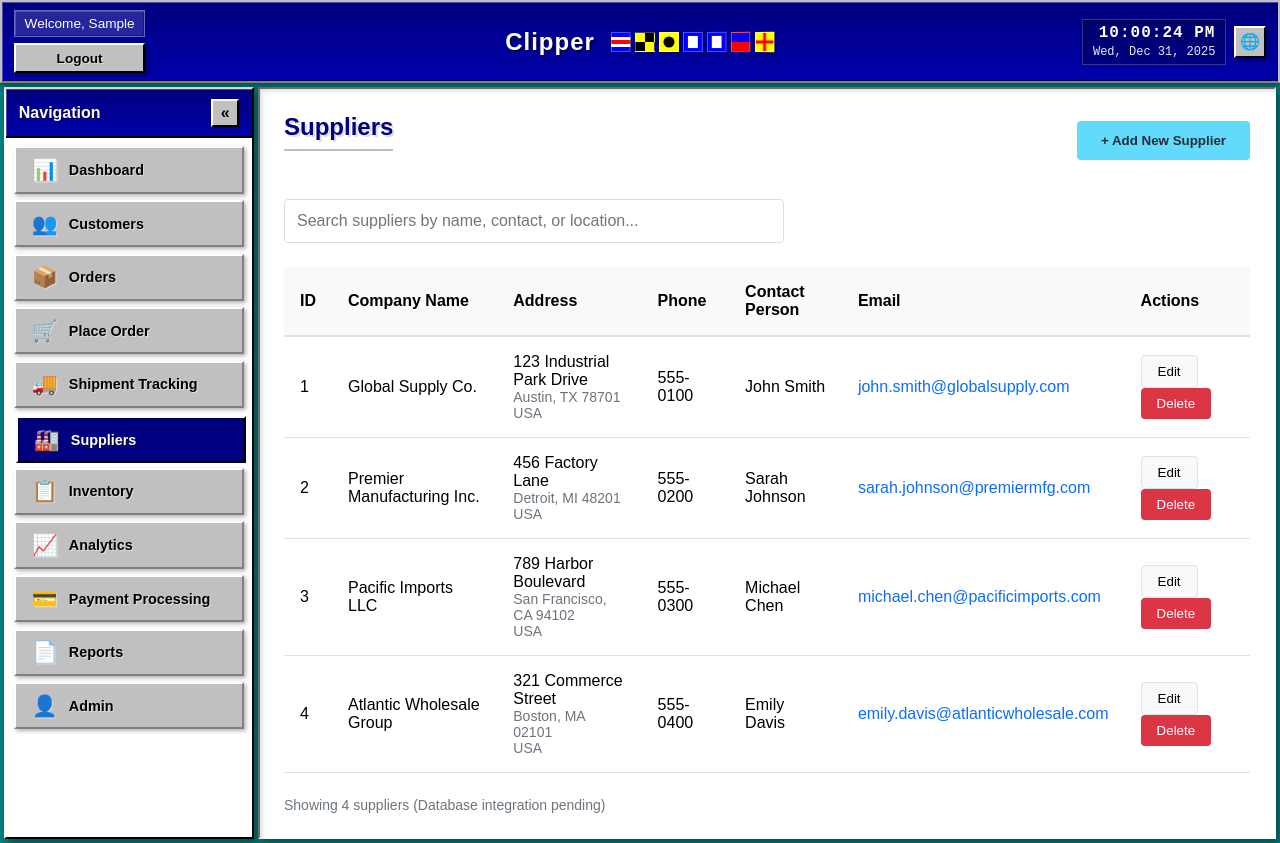
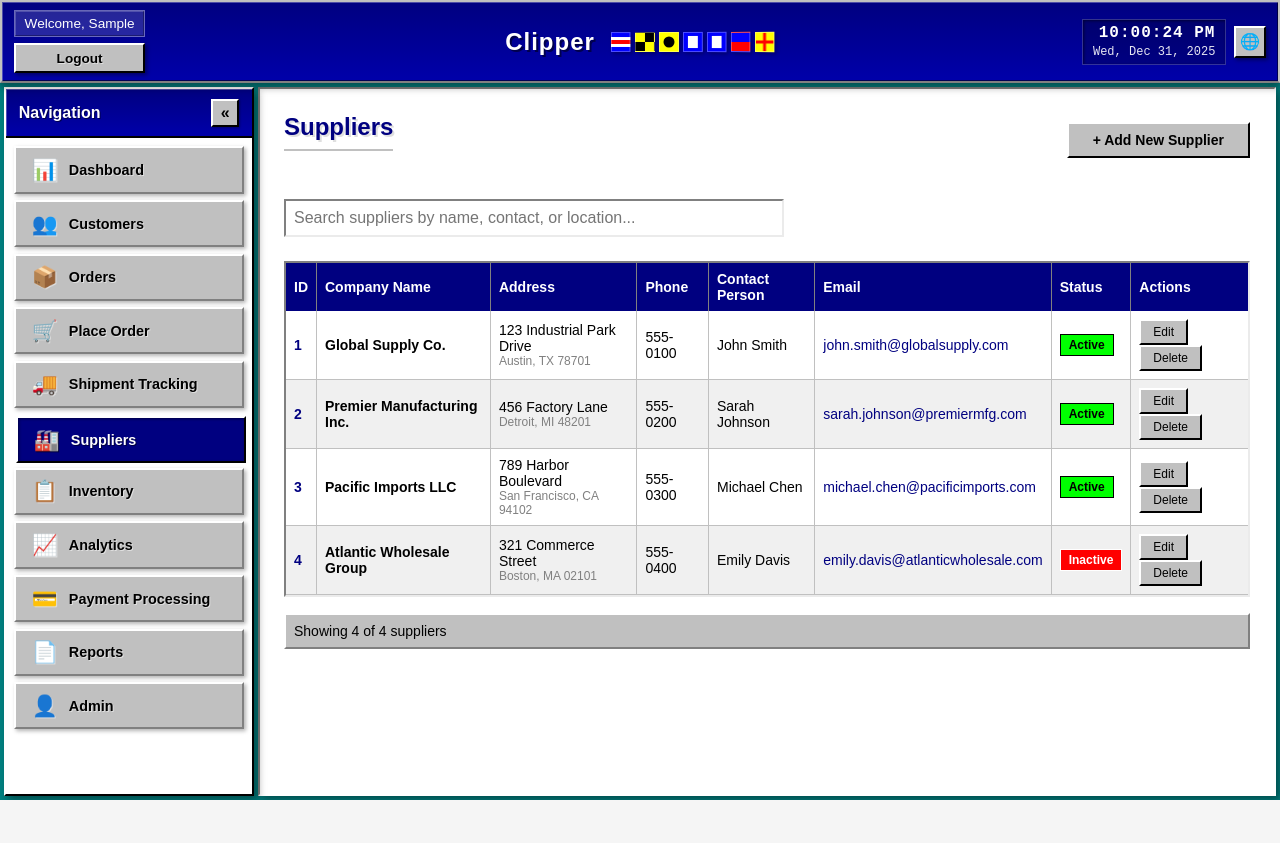
Before and after one commit to JackSawyerWATX/Clipper2.0, a React (Vite) app: page /suppliers in a window 1280 px wide. Both pictures are taken after typing "Sample", "Sample123" into the empty fields and a click on the button "Sign In". After the commit the page ends 800 px from the top, so only its background shows below. Built offline with nearby package versions, Linux system fonts and the light colour scheme.

Commit message:
updted the design for the Supplier page.

```diff
--- a/src/pages/Suppliers.jsx
+++ b/src/pages/Suppliers.jsx
@@ -1,7 +1,6 @@
 import React, { useState } from 'react'
 
 function Suppliers() {
-  // Mock data - will be replaced with database data later
   const [suppliers] = useState([
     {
       id: 1,
@@ -13,7 +12,8 @@ function Suppliers() {
       country: 'USA',
       phone: '555-0100',
       contactPerson: 'John Smith',
-      email: 'john.smith@globalsupply.com'
+      email: 'john.smith@globalsupply.com',
+      status: 'Active'
     },
     {
       id: 2,
@@ -25,7 +25,8 @@ function Suppliers() {
       country: 'USA',
       phone: '555-0200',
       contactPerson: 'Sarah Johnson',
-      email: 'sarah.johnson@premiermfg.com'
+      email: 'sarah.johnson@premiermfg.com',
+      status: 'Active'
     },
     {
       id: 3,
@@ -37,7 +38,8 @@ function Suppliers() {
       country: 'USA',
       phone: '555-0300',
       contactPerson: 'Michael Chen',
-      email: 'michael.chen@pacificimports.com'
+      email: 'michael.chen@pacificimports.com',
+      status: 'Active'
     },
     {
       id: 4,
@@ -49,23 +51,54 @@ function Suppliers() {
       country: 'USA',
       phone: '555-0400',
       contactPerson: 'Emily Davis',
-      email: 'emily.davis@atlanticwholesale.com'
+      email: 'emily.davis@atlanticwholesale.com',
+      status: 'Inactive'
     },
   ])
+
+  const [searchTerm, setSearchTerm] = useState('')
+
+  const filteredSuppliers = suppliers.filter(supplier => {
+    if (!searchTerm) return true
+    const term = searchTerm.toLowerCase()
+    return (
+      supplier.companyName?.toLowerCase().includes(term) ||
+      supplier.contactPerson?.toLowerCase().includes(term) ||
+      supplier.city?.toLowerCase().includes(term) ||
+      supplier.state?.toLowerCase().includes(term) ||
+      supplier.email?.toLowerCase().includes(term)
+    )
+  })
+
+  const getStatusColors = (status) => {
+    switch(status) {
+      case 'Active':
+        return { bg: '#00ff00', text: '#000000' }
+      case 'Inactive':
+        return { bg: '#ff0000', text: '#ffffff' }
+      default:
+        return { bg: '#ffff00', text: '#000000' }
+    }
+  }
 
   return (
     <div className="page">
       <div style={{ display: 'flex', justifyContent: 'space-between', alignItems: 'center', marginBottom: '2rem' }}>
         <h1>Suppliers</h1>
-        <button style={{
-          padding: '0.75rem 1.5rem',
-          background: '#61dafb',
-          border: 'none',
-          borderRadius: '4px',
+        <button
+          onMouseDown={(e) => e.target.style.borderColor = '#000000 #ffffff #ffffff #000000'}
+          onMouseUp={(e) => e.target.style.borderColor = '#ffffff #000000 #000000 #ffffff'}
+          style={{
+            padding: '0.5rem 1.5rem',
+            background: '#c0c0c0',
+            border: '2px solid',
+            borderColor: '#ffffff #000000 #000000 #ffffff',
             cursor: 'pointer',
             fontWeight: 'bold',
-          color: '#282c34'
-        }}>
+            fontFamily: 'MS Sans Serif, sans-serif',
+            fontSize: '0.875rem'
+          }}
+        >
           + Add New Supplier
         </button>
       </div>
@@ -74,89 +107,169 @@ function Suppliers() {
         <input
           type="text"
           placeholder="Search suppliers by name, contact, or location..."
+          value={searchTerm}
+          onChange={(e) => setSearchTerm(e.target.value)}
           style={{
-            padding: '0.75rem',
+            padding: '0.5rem',
             width: '100%',
             maxWidth: '500px',
-            border: '1px solid #ddd',
-            borderRadius: '4px',
-            fontSize: '1rem'
+            border: '2px solid',
+            borderColor: '#808080 #ebebeb #ebebeb #808080',
+            fontSize: '1rem',
+            fontFamily: 'MS Sans Serif, sans-serif'
           }}
         />
       </div>
 
-      <div style={{ overflowX: 'auto' }}>
+      <div style={{
+        overflowX: 'auto',
+        border: '2px solid',
+        borderColor: '#808080 #ebebeb #ebebeb #808080',
+        background: 'white'
+      }}>
         <table style={{
           width: '100%',
           borderCollapse: 'collapse',
           background: 'white',
-          boxShadow: '0 1px 3px rgba(0,0,0,0.1)'
+          fontFamily: 'MS Sans Serif, sans-serif',
+          fontSize: '0.875rem'
         }}>
           <thead>
-            <tr style={{ background: '#f8f9fa', borderBottom: '2px solid #dee2e6' }}>
-              <th style={{ padding: '1rem', textAlign: 'left', fontWeight: '600' }}>ID</th>
-              <th style={{ padding: '1rem', textAlign: 'left', fontWeight: '600' }}>Company Name</th>
-              <th style={{ padding: '1rem', textAlign: 'left', fontWeight: '600' }}>Address</th>
-              <th style={{ padding: '1rem', textAlign: 'left', fontWeight: '600' }}>Phone</th>
-              <th style={{ padding: '1rem', textAlign: 'left', fontWeight: '600' }}>Contact Person</th>
-              <th style={{ padding: '1rem', textAlign: 'left', fontWeight: '600' }}>Email</th>
-              <th style={{ padding: '1rem', textAlign: 'left', fontWeight: '600' }}>Actions</th>
+            <tr style={{
+              background: '#000080',
+              color: 'white'
+            }}>
+              <th style={{ padding: '0.5rem', textAlign: 'left', fontWeight: 'bold', borderRight: '1px solid #808080' }}>ID</th>
+              <th style={{ padding: '0.5rem', textAlign: 'left', fontWeight: 'bold', borderRight: '1px solid #808080' }}>Company Name</th>
+              <th style={{ padding: '0.5rem', textAlign: 'left', fontWeight: 'bold', borderRight: '1px solid #808080' }}>Address</th>
+              <th style={{ padding: '0.5rem', textAlign: 'left', fontWeight: 'bold', borderRight: '1px solid #808080' }}>Phone</th>
+              <th style={{ padding: '0.5rem', textAlign: 'left', fontWeight: 'bold', borderRight: '1px solid #808080' }}>Contact Person</th>
+              <th style={{ padding: '0.5rem', textAlign: 'left', fontWeight: 'bold', borderRight: '1px solid #808080' }}>Email</th>
+              <th style={{ padding: '0.5rem', textAlign: 'left', fontWeight: 'bold', borderRight: '1px solid #808080' }}>Status</th>
+              <th style={{ padding: '0.5rem', textAlign: 'left', fontWeight: 'bold' }}>Actions</th>
             </tr>
           </thead>
           <tbody>
-            {suppliers.map((supplier) => (
-              <tr key={supplier.id} style={{ borderBottom: '1px solid #dee2e6' }}>
-                <td style={{ padding: '1rem' }}>{supplier.id}</td>
-                <td style={{ padding: '1rem', fontWeight: '500' }}>{supplier.companyName}</td>
-                <td style={{ padding: '1rem' }}>
+            {filteredSuppliers.length === 0 ? (
+              <tr>
+                <td colSpan="8" style={{
+                  padding: '2rem',
+                  textAlign: 'center',
+                  color: '#808080'
+                }}>
+                  {suppliers.length === 0 ? 'No suppliers found' : 'No suppliers match your search'}
+                </td>
+              </tr>
+            ) : (
+              filteredSuppliers.map((supplier, index) => {
+                const isEvenRow = index % 2 === 0
+                const statusColors = getStatusColors(supplier.status)
+
+                return (
+                  <tr key={supplier.id} style={{
+                    background: isEvenRow ? 'white' : '#f0f0f0',
+                    borderBottom: '1px solid #c0c0c0'
+                  }}>
+                    <td style={{
+                      padding: '0.5rem',
+                      fontWeight: 'bold',
+                      color: '#000080',
+                      borderRight: '1px solid #c0c0c0'
+                    }}>
+                      {supplier.id}
+                    </td>
+                    <td style={{
+                      padding: '0.5rem',
+                      fontWeight: 'bold',
+                      borderRight: '1px solid #c0c0c0'
+                    }}>
+                      {supplier.companyName}
+                    </td>
+                    <td style={{ padding: '0.5rem', borderRight: '1px solid #c0c0c0' }}>
                       <div>{supplier.address}</div>
-                  <div style={{ fontSize: '0.875rem', color: '#6c757d' }}>
+                      <div style={{ fontSize: '0.75rem', color: '#808080' }}>
                         {supplier.city}, {supplier.state} {supplier.zip}
                       </div>
-                  <div style={{ fontSize: '0.875rem', color: '#6c757d' }}>
-                    {supplier.country}
-                  </div>
                     </td>
-                <td style={{ padding: '1rem' }}>{supplier.phone}</td>
-                <td style={{ padding: '1rem' }}>{supplier.contactPerson}</td>
-                <td style={{ padding: '1rem' }}>
-                  <a
-                    href={`mailto:${supplier.email}`}
-                    style={{ color: '#0d6efd', textDecoration: 'none' }}
+                    <td style={{ padding: '0.5rem', borderRight: '1px solid #c0c0c0' }}>
+                      {supplier.phone}
+                    </td>
+                    <td style={{ padding: '0.5rem', borderRight: '1px solid #c0c0c0' }}>
+                      {supplier.contactPerson}
+                    </td>
+                    <td style={{
+                      padding: '0.5rem',
+                      borderRight: '1px solid #c0c0c0',
+                      color: '#000080'
+                    }}>
+                      {supplier.email}
+                    </td>
+                    <td style={{ padding: '0.5rem', borderRight: '1px solid #c0c0c0' }}>
+                      <span style={{
+                        display: 'inline-block',
+                        padding: '0.2rem 0.5rem',
+                        fontSize: '0.75rem',
+                        fontWeight: 'bold',
+                        background: statusColors.bg,
+                        color: statusColors.text,
+                        border: '1px solid',
+                        borderColor: statusColors.text
+                      }}>
+                        {supplier.status}
+                      </span>
+                    </td>
+                    <td style={{ padding: '0.5rem' }}>
+                      <button
+                        onMouseDown={(e) => e.target.style.borderColor = '#000000 #ffffff #ffffff #000000'}
+                        onMouseUp={(e) => e.target.style.borderColor = '#ffffff #000000 #000000 #ffffff'}
+                        style={{
+                          padding: '0.25rem 0.75rem',
+                          marginRight: '0.25rem',
+                          background: '#c0c0c0',
+                          border: '2px solid',
+                          borderColor: '#ffffff #000000 #000000 #ffffff',
+                          cursor: 'pointer',
+                          fontSize: '0.75rem',
+                          fontFamily: 'MS Sans Serif, sans-serif'
+                        }}
                       >
-                    {supplier.email}
-                  </a>
-                </td>
-                <td style={{ padding: '1rem' }}>
-                  <button style={{
-                    padding: '0.5rem 1rem',
-                    marginRight: '0.5rem',
-                    background: '#f8f9fa',
-                    border: '1px solid #dee2e6',
-                    borderRadius: '4px',
-                    cursor: 'pointer'
-                  }}>
                         Edit
                       </button>
-                  <button style={{
-                    padding: '0.5rem 1rem',
-                    background: '#dc3545',
-                    color: 'white',
-                    border: 'none',
-                    borderRadius: '4px',
-                    cursor: 'pointer'
-                  }}>
+                      <button
+                        onMouseDown={(e) => e.target.style.borderColor = '#000000 #ffffff #ffffff #000000'}
+                        onMouseUp={(e) => e.target.style.borderColor = '#ffffff #000000 #000000 #ffffff'}
+                        style={{
+                          padding: '0.25rem 0.75rem',
+                          background: '#c0c0c0',
+                          border: '2px solid',
+                          borderColor: '#ffffff #000000 #000000 #ffffff',
+                          cursor: 'pointer',
+                          fontSize: '0.75rem',
+                          fontFamily: 'MS Sans Serif, sans-serif'
+                        }}
+                      >
                         Delete
                       </button>
                     </td>
                   </tr>
-            ))}
+                )
+              })
+            )}
           </tbody>
         </table>
       </div>
 
-      <div style={{ marginTop: '1.5rem', color: '#6c757d', fontSize: '0.875rem' }}>
-        Showing {suppliers.length} suppliers (Database integration pending)
+      <div style={{
+        marginTop: '1rem',
+        padding: '0.5rem',
+        color: '#000000',
+        fontSize: '0.875rem',
+        fontFamily: 'MS Sans Serif, sans-serif',
+        background: '#c0c0c0',
+        border: '2px solid',
+        borderColor: '#ffffff #808080 #808080 #ffffff'
+      }}>
+        Showing {filteredSuppliers.length} of {suppliers.length} suppliers
       </div>
     </div>
   )
```
Lines whose indentation alone changed are shown as unchanged.
